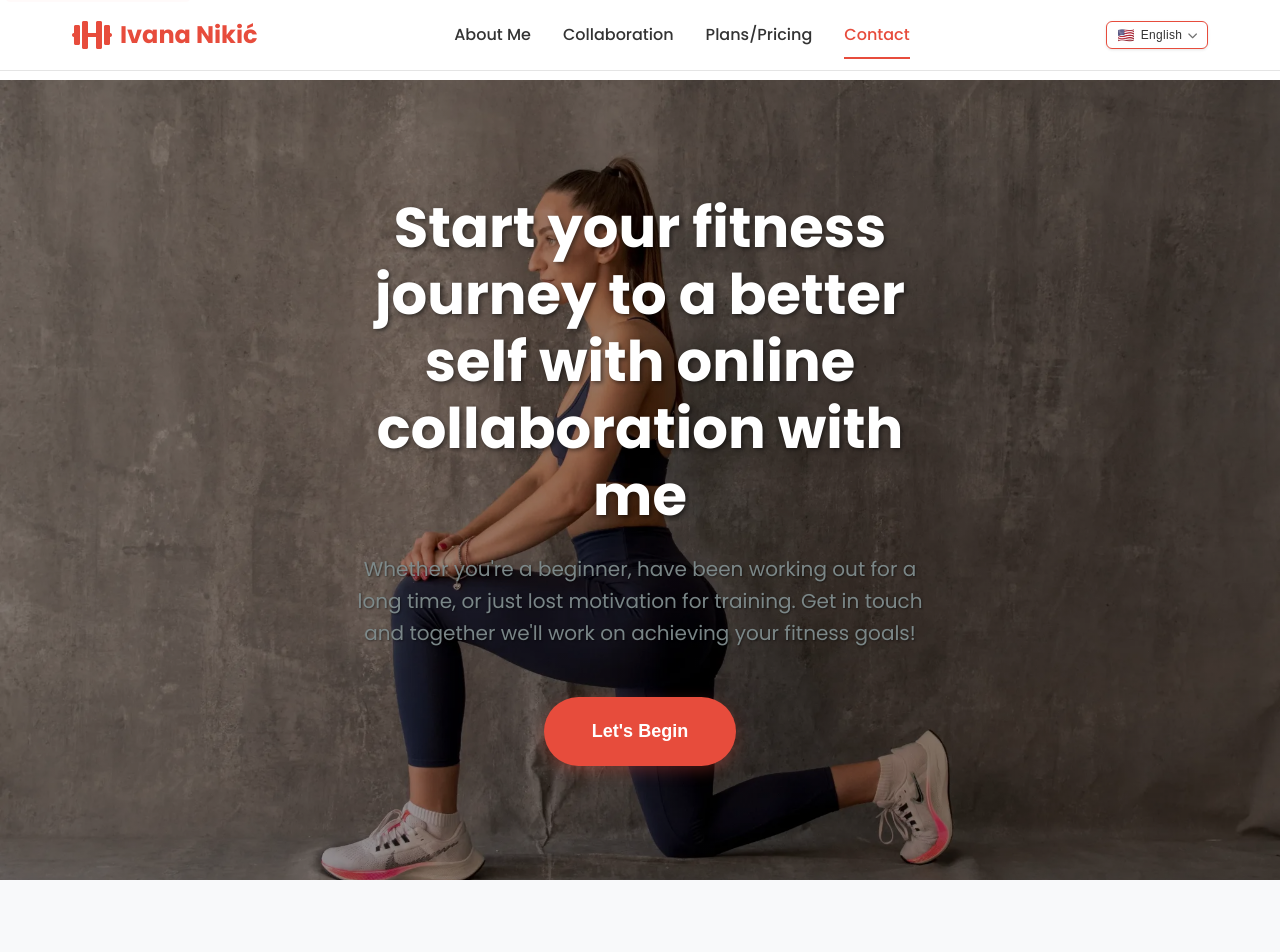
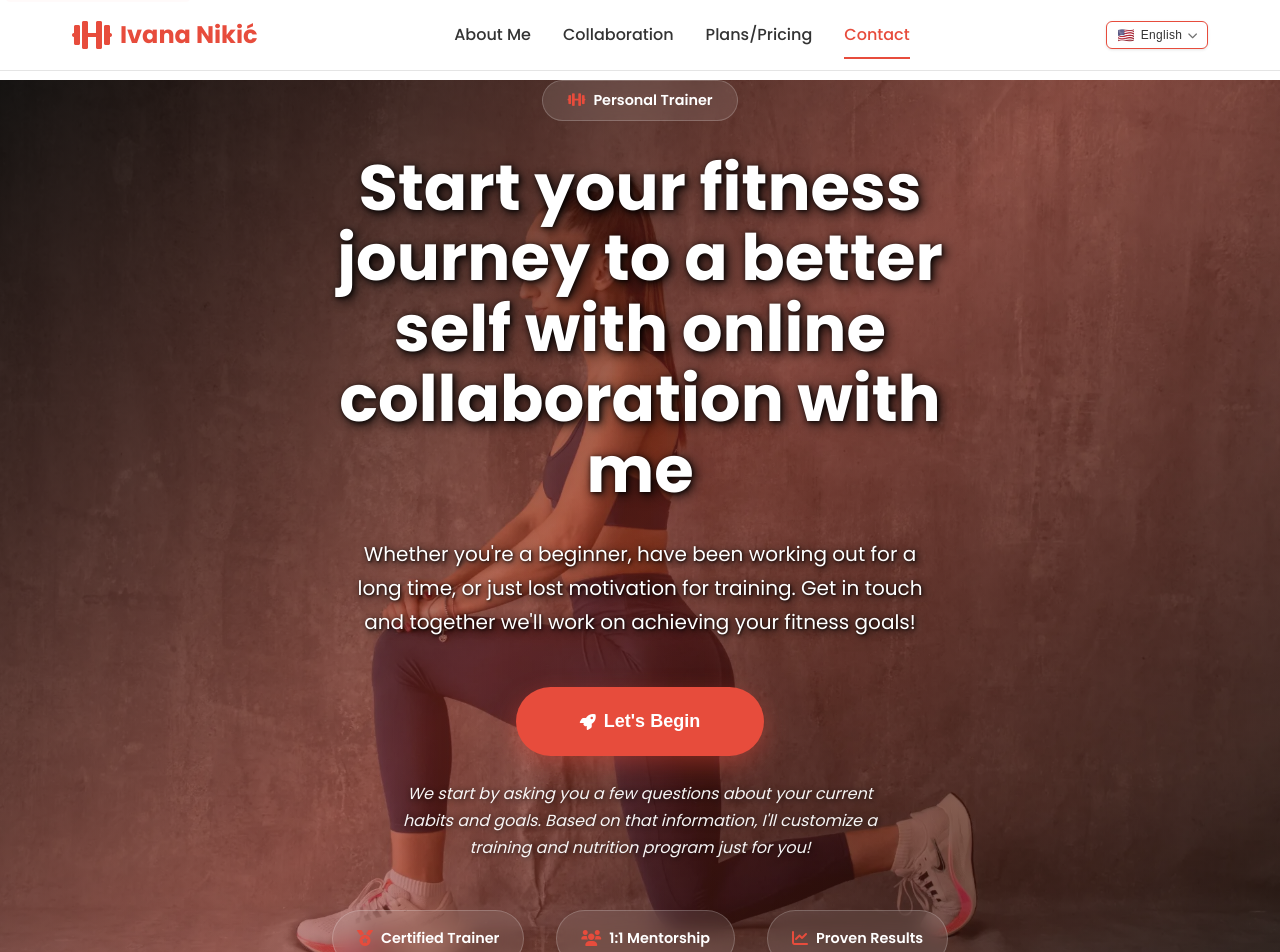
Before and after one commit to LazarStojanovic/fitness, a React (Vite) app: page / in a window 1280 px wide. Shown: the top 952 px of the page. Built offline with nearby package versions, Linux system fonts and the light colour scheme.

Commit message:
additional improvements

```diff
--- a/src/components/Hero/Hero.module.css
+++ b/src/components/Hero/Hero.module.css
@@ -2,14 +2,35 @@
   min-height: 100vh;
   display: flex;
   align-items: center;
-  background: linear-gradient(rgba(0, 0, 0, 0.4), rgba(0, 0, 0, 0.4)),
+  background: linear-gradient(
+      135deg,
+      rgba(0, 0, 0, 0.6),
+      rgba(231, 76, 60, 0.1)
+    ),
     url("../../assets/landing-image.webp");
   background-size: cover;
   background-position: center;
   background-repeat: no-repeat;
+  background-attachment: fixed;
   color: white;
   margin-top: var(--header-height);
   position: relative;
+  overflow: hidden;
+}
+
+.heroOverlay {
+  position: absolute;
+  top: 0;
+  left: 0;
+  right: 0;
+  bottom: 0;
+  background: linear-gradient(
+    135deg,
+    rgba(0, 0, 0, 0.7) 0%,
+    rgba(231, 76, 60, 0.3) 50%,
+    rgba(0, 0, 0, 0.6) 100%
+  );
+  z-index: 1;
 }
 
 .heroContent {
@@ -18,64 +39,178 @@
   align-items: center;
   width: 100%;
   z-index: 2;
+  position: relative;
 }
 
 .textContent {
-  max-width: 600px;
+  max-width: 700px;
   text-align: center;
+  animation: fadeInUp 1s ease-out;
 }
 
-.textContent h1 {
-  font-size: var(--font-size-5xl);
-  font-weight: 700;
-  margin-bottom: var(--spacing-md);
-  line-height: 1.2;
-  text-shadow: 2px 2px 4px rgba(0, 0, 0, 0.5);
+.badge {
+  display: inline-flex;
+  align-items: center;
+  gap: var(--spacing-xs);
+  background: rgba(255, 255, 255, 0.1);
+  backdrop-filter: blur(10px);
+  border: 1px solid rgba(255, 255, 255, 0.2);
+  padding: var(--spacing-xs) var(--spacing-md);
+  border-radius: var(--border-radius-full);
+  font-size: var(--font-size-sm);
+  font-weight: 600;
+  margin-bottom: var(--spacing-lg);
+  transition: all var(--transition-fast);
 }
 
-.textContent p {
-  font-size: var(--font-size-xl);
-  margin-bottom: var(--spacing-xl);
-  opacity: 0.95;
-  text-shadow: 1px 1px 2px rgba(0, 0, 0, 0.5);
-  line-height: 1.6;
+.badge:hover {
+  background: rgba(255, 255, 255, 0.15);
+  transform: translateY(-2px);
 }
 
-.textContent .btn {
-  font-size: var(--font-size-lg);
-  padding: var(--spacing-md) var(--spacing-xl);
-  box-shadow: 0 4px 6px rgba(0, 0, 0, 0.3);
+.badge i {
+  color: var(--color-primary);
+}
+
+.heroTitle {
+  font-size: clamp(2.5rem, 5vw, 4rem) !important;
+  font-weight: 800 !important;
+  margin-bottom: var(--spacing-lg) !important;
+  line-height: 1.1 !important;
+  text-shadow: 3px 3px 12px rgba(0, 0, 0, 0.9), 1px 1px 4px rgba(0, 0, 0, 0.8) !important;
+  color: white !important;
+}
+
+.heroSubtitle {
+  font-size: var(--font-size-xl) !important;
+  margin-bottom: var(--spacing-xl) !important;
+  opacity: 1;
+  text-shadow: 2px 2px 8px rgba(0, 0, 0, 0.9), 1px 1px 3px rgba(0, 0, 0, 0.8) !important;
+  line-height: 1.7 !important;
+  max-width: 600px;
+  margin-left: auto;
+  margin-right: auto;
+  color: white !important;
+}
+
+.ctaSection {
+  margin-bottom: var(--spacing-xl);
+}
+
+.ctaButton {
+  font-size: var(--font-size-lg) !important;
+  padding: var(--spacing-md) var(--spacing-2xl) !important;
+  box-shadow: 0 8px 25px rgba(231, 76, 60, 0.4) !important;
+  position: relative;
+  overflow: hidden;
+  display: inline-flex;
+  align-items: center;
+  gap: var(--spacing-xs);
+  margin-bottom: var(--spacing-md);
+  transition: all var(--transition-fast);
+}
+
+.ctaButton:hover {
+  transform: translateY(-3px);
+  box-shadow: 0 12px 35px rgba(231, 76, 60, 0.5) !important;
+}
+
+.ctaButton i {
+  font-size: var(--font-size-base);
+}
+
+.description {
+  font-size: var(--font-size-base);
+  opacity: 0.95;
+  margin: 0;
+  font-style: italic;
+  max-width: 500px;
+  margin-left: auto;
+  margin-right: auto;
+  text-shadow: 1px 1px 6px rgba(0, 0, 0, 0.8);
+  color: white;
+}
+
+.features {
+  display: flex;
+  justify-content: center;
+  gap: var(--spacing-lg);
+  flex-wrap: wrap;
+  margin-top: var(--spacing-lg);
+}
+
+.feature {
+  display: flex;
+  align-items: center;
+  gap: var(--spacing-xs);
+  background: rgba(255, 255, 255, 0.1);
+  backdrop-filter: blur(10px);
+  border: 1px solid rgba(255, 255, 255, 0.2);
+  padding: var(--spacing-sm) var(--spacing-md);
+  border-radius: var(--border-radius-full);
+  font-size: var(--font-size-sm);
+  font-weight: 600;
+  transition: all var(--transition-fast);
+}
+
+.feature:hover {
+  background: rgba(255, 255, 255, 0.15);
+  transform: translateY(-2px);
+}
+
+.feature i {
+  color: var(--color-primary);
+  font-size: var(--font-size-base);
+}
+
+@keyframes fadeInUp {
+  from {
+    opacity: 0;
+    transform: translateY(30px);
+  }
+  to {
+    opacity: 1;
+    transform: translateY(0);
+  }
 }
 
 @media (max-width: 968px) {
   .hero {
     text-align: center;
     padding: var(--spacing-xl) 0;
+    background-attachment: scroll;
   }
 
   .textContent {
-    max-width: 500px;
+    max-width: 90%;
   }
 
-  .textContent h1 {
-    font-size: var(--font-size-4xl);
+  .features {
+    gap: var(--spacing-sm);
   }
 
-  .textContent p {
-    font-size: var(--font-size-lg);
+  .feature {
+    font-size: 0.8rem;
+    padding: var(--spacing-xs) var(--spacing-sm);
   }
 }
 
 @media (max-width: 480px) {
   .textContent {
-    max-width: 90%;
+    max-width: 95%;
   }
 
-  .textContent h1 {
-    font-size: var(--font-size-3xl);
+  .heroSubtitle {
+    font-size: var(--font-size-lg) !important;
   }
 
-  .textContent p {
-    font-size: var(--font-size-base);
+  .features {
+    flex-direction: column;
+    align-items: center;
+    gap: var(--spacing-xs);
+  }
+
+  .ctaButton {
+    padding: var(--spacing-sm) var(--spacing-xl) !important;
   }
 }
--- a/src/components/Hero/Hero.tsx
+++ b/src/components/Hero/Hero.tsx
@@ -13,18 +13,50 @@ export const Hero: React.FC = () => {
 
   return (
     <section className={styles.hero} aria-labelledby="hero-title">
+      <div className={styles.heroOverlay}></div>
       <div className="container">
         <div className={styles.heroContent}>
           <div className={styles.textContent}>
-            <h1 id="hero-title">{t("hero.title")}</h1>
-            <p className="lead">{t("hero.subtitle")}</p>
+            <div className={styles.badge}>
+              <i className="fas fa-dumbbell"></i>
+              <span>{t("brand.tagline")}</span>
+            </div>
+
+            <h1 id="hero-title" className={styles.heroTitle}>
+              {t("hero.title")}
+            </h1>
+
+            <p className={`lead ${styles.heroSubtitle}`}>
+              {t("hero.subtitle")}
+            </p>
+
+            <div className={styles.ctaSection}>
               <button
-              className="btn btn-primary"
+                className={`btn btn-primary ${styles.ctaButton}`}
                 onClick={handleCTAClick}
                 aria-describedby="hero-title"
               >
+                <i className="fas fa-rocket"></i>
                 {t("hero.cta")}
               </button>
+
+              <p className={styles.description}>{t("hero.description")}</p>
+            </div>
+
+            <div className={styles.features}>
+              <div className={styles.feature}>
+                <i className="fas fa-medal"></i>
+                <span>Certified Trainer</span>
+              </div>
+              <div className={styles.feature}>
+                <i className="fas fa-users"></i>
+                <span>1:1 Mentorship</span>
+              </div>
+              <div className={styles.feature}>
+                <i className="fas fa-chart-line"></i>
+                <span>Proven Results</span>
+              </div>
+            </div>
           </div>
         </div>
       </div>
--- a/src/i18n/locales/en.json
+++ b/src/i18n/locales/en.json
@@ -2,7 +2,7 @@
   "brand": {
     "name": "Ivana Nikić",
     "trainerName": "Ivana Nikić",
-    "tagline": "Online Trainer"
+    "tagline": "Personal Trainer"
   },
   "navigation": {
     "aboutMe": "About Me",
--- a/src/i18n/locales/sr.json
+++ b/src/i18n/locales/sr.json
@@ -2,7 +2,7 @@
   "brand": {
     "name": "Ivana Nikić",
     "trainerName": "Ivana Nikić",
-    "tagline": "Online trener"
+    "tagline": "Personalni trener"
   },
   "navigation": {
     "aboutMe": "O Meni",
```
Lines whose indentation alone changed are shown as unchanged.
